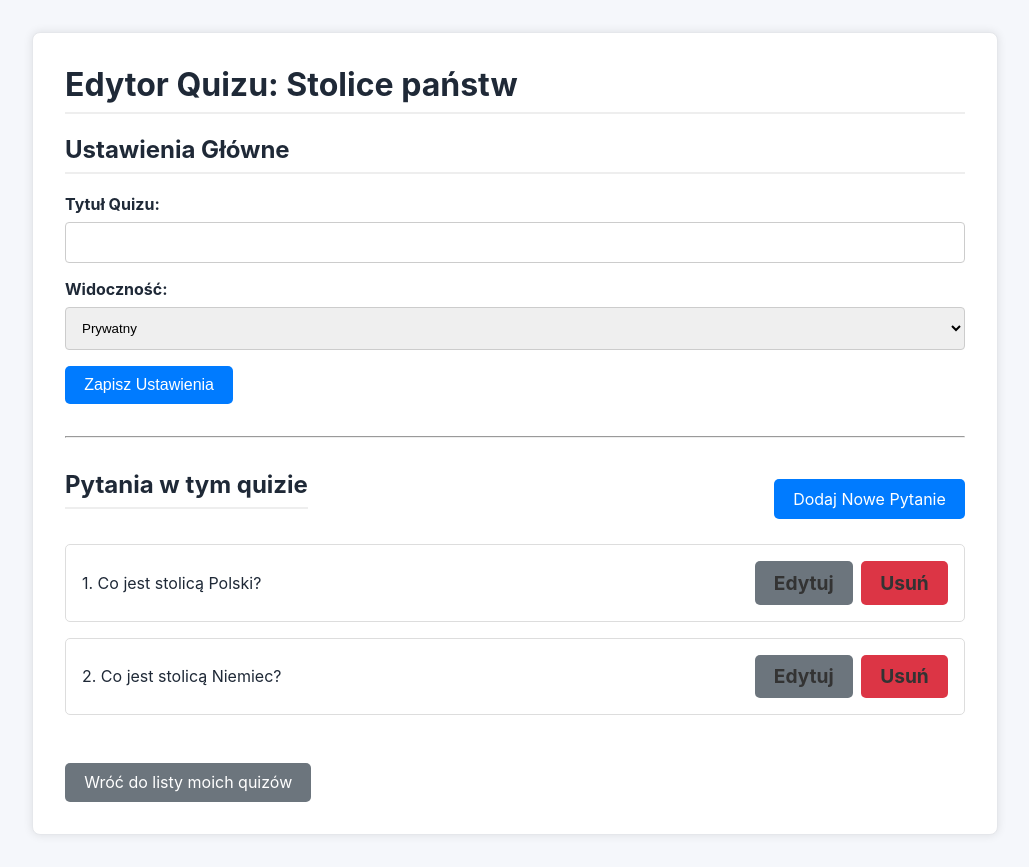
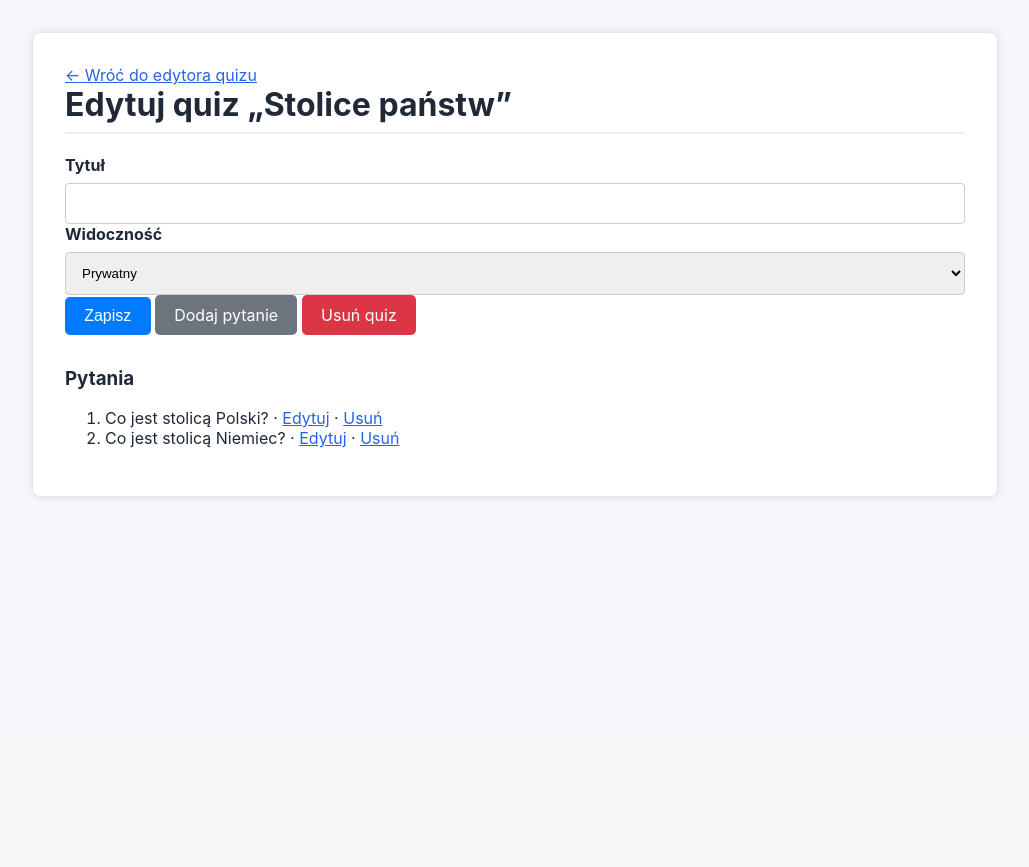
Before and after one commit to Menz1312/projektgrupowy, a Django app: template templates/quizzes/quiz_form.html in a window 1280 px wide. Shown: the part 68-935 px from the top of the page, without its empty margins (125-1154 px from the left). After the commit the page ends 565 px from the top, so only its background shows below. Run offline with Django 5.2, Linux system fonts and the light colour scheme; the template is opened without the code that fills it: values that come from a table or form of the project are taken from there, others are empty; data comes from the database, SQL or seed files in the repository; both versions use the stored data as it was after the commit; tables that the repository leaves empty hold one stand-in row (values such as "Sample post").

Commit message:
SCRUM-19-DODAWANIE-OBJASNIEN

```diff
--- a/quizzes/forms.py
+++ b/quizzes/forms.py
@@ -14,12 +14,17 @@
 class QuestionForm(forms.ModelForm):
     class Meta:
         model = Question
-        fields = ['text']
+        fields = ['text', 'explanation']  # 🔹 dodane explanation
+        widgets = {
+            'text': forms.Textarea(attrs={'rows': 3}),
+            'explanation': forms.Textarea(attrs={
+                'rows': 3,
+                'placeholder': 'Opcjonalnie: wytłumacz poprawną odpowiedź / dodaj źródło'
+            }),
+        }
         labels = {
-            'text': 'Treść pytania'
-        }
-        widgets = {
-            'text': forms.Textarea(attrs={'rows': 3, 'placeholder': 'Wpisz treść pytania...'}),
+            'text': 'Treść pytania',
+            'explanation': 'Objaśnienie (opcjonalnie)',
         }
 
 AnswerFormSet = inlineformset_factory(
--- a/quizzes/models.py
+++ b/quizzes/models.py
@@ -11,9 +11,9 @@
     def __str__(self): return self.title
 
 class Question(models.Model):
-    quiz = models.ForeignKey(Quiz, on_delete=models.CASCADE, related_name='questions')
-    text = models.CharField(max_length=500)
-    def __str__(self): return self.text
+    quiz = models.ForeignKey(Quiz, related_name='questions', on_delete=models.CASCADE)
+    text = models.TextField()
+    explanation = models.TextField(blank=True, default="")  # 🔹 NOWE
 
 class Answer(models.Model):
     question = models.ForeignKey(Question, on_delete=models.CASCADE, related_name='answers')
--- a/templates/quizzes/quiz_form.html
+++ b/templates/quizzes/quiz_form.html
@@ -1,46 +1,62 @@
 {% extends 'base.html' %}
-{% block title %}{% if is_new %}Stwórz{% else %}Edytor{% endif %} Quizu{% endblock %}
+{% block title %}{% if is_new %}Nowy quiz{% else %}Edytuj quiz{% endif %}{% endblock %}
 
 {% block content %}
-    <h1>{% if is_new %}Tworzenie Nowego Quizu{% else %}Edytor Quizu: {{ quiz.title }}{% endif %}</h1>
+  {% if not is_new and quiz %}
+    <a href="{% url 'quiz-edit' pk=quiz.pk %}">&larr; Wróć do edytora quizu</a>
+  {% else %}
+    <a href="{% url 'my-quizzes' %}">&larr; Wróć do moich quizów</a>
+  {% endif %}
 
-    <form method="post">
-        {% csrf_token %}
-        <h2>Ustawienia Główne</h2>
-        {{ quiz_form.as_p }}
-        <button type="submit" class="btn btn-primary">
-            {% if is_new %}
-                Stwórz quiz i przejdź do dodawania pytań
-            {% else %}
-                Zapisz Ustawienia
-            {% endif %}
-        </button>
-    </form>
+  <h1>
+    {% if is_new %}Utwórz nowy quiz
+    {% else %}Edytuj quiz „{{ quiz.title }}”
+    {% endif %}
+  </h1>
 
-    {# Ta sekcja pojawi się tylko w trybie edycji, gdy quiz już istnieje #}
-    {% if quiz %}
-        <hr style="margin: 2rem 0;">
+  <form method="post" novalidate>
+    {% csrf_token %}
 
-        <div style="display: flex; justify-content: space-between; align-items: center;">
-            <h2>Pytania w tym quizie</h2>
-            <a href="{% url 'question-create' quiz.pk %}" class="btn btn-primary">Dodaj Nowe Pytanie</a>
-        </div>
-
-        <div class="quiz-list" style="margin-top: 1rem;">
-        {% for question in quiz.questions.all %}
-            <div class="quiz-item">
-                <span>{{ forloop.counter }}. {{ question.text }}</span>
-                <div style="display: flex; gap: 0.5rem;">
-                    <a href="{% url 'question-edit' question.pk %}" class="btn btn-secondary">Edytuj</a>
-                    <a href="{% url 'question-delete' question.pk %}" class="btn btn-danger">Usuń</a>
-                </div>
-            </div>
-        {% empty %}
-            <p>Ten quiz nie ma jeszcze żadnych pytań.</p>
-        {% endfor %}
-        </div>
-
-        <a href="{% url 'my-quizzes' %}" class="btn btn-secondary" style="margin-top: 2rem;">Wróć do listy moich quizów</a>
+    {% if quiz_form.non_field_errors %}
+      <div class="alert alert-danger">{{ quiz_form.non_field_errors }}</div>
     {% endif %}
 
+    <div class="mb-3">
+      <label for="{{ quiz_form.title.id_for_label }}" class="form-label">Tytuł</label>
+      {{ quiz_form.title }}
+      {% for e in quiz_form.title.errors %}<div class="text-danger">{{ e }}</div>{% endfor %}
+    </div>
+
+    <div class="mb-3">
+      <label for="{{ quiz_form.visibility.id_for_label }}" class="form-label">Widoczność</label>
+      {{ quiz_form.visibility }}
+      {% for e in quiz_form.visibility.errors %}<div class="text-danger">{{ e }}</div>{% endfor %}
+    </div>
+
+    <button type="submit" class="btn btn-primary">
+      {% if is_new %}Utwórz{% else %}Zapisz{% endif %}
+    </button>
+
+    {% if not is_new and quiz %}
+      <a class="btn btn-secondary" href="{% url 'question-create' quiz_pk=quiz.pk %}">Dodaj pytanie</a>
+      <a class="btn btn-danger" href="{% url 'quiz-delete' pk=quiz.pk %}">Usuń quiz</a>
+    {% endif %}
+  </form>
+
+  {% if not is_new and quiz %}
+    <h3 style="margin-top:2rem;">Pytania</h3>
+    {% if quiz.questions.exists %}
+      <ol>
+        {% for q in quiz.questions.all %}
+          <li>
+            {{ q.text }}
+            · <a href="{% url 'question-edit' pk=q.pk %}">Edytuj</a>
+            · <a href="{% url 'question-delete' pk=q.pk %}">Usuń</a>
+          </li>
+        {% endfor %}
+      </ol>
+    {% else %}
+      <p>Brak pytań.</p>
+    {% endif %}
+  {% endif %}
 {% endblock %}
```
Also changed, not shown: templates/quizzes/quiz_result.html (+11 -0 lines), db.sqlite3, quizzes/migrations/0003_question_explanation_alter_question_text.py (added).
